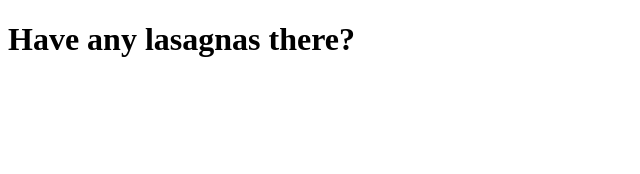
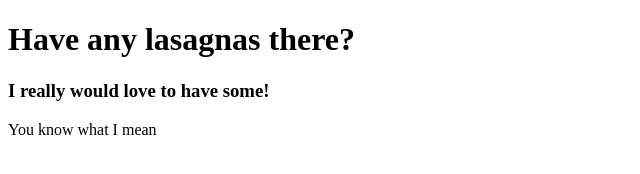
Before and after one commit to Mr-Tiago/coursera-test, a plain HTML site: page site/index.html in a window 1280 px wide. Shown: the whole page, without its empty margins (0-640 px from the left). Drawn offline with Linux system fonts and the light colour scheme.

Commit message:
Added a small sentence with a different tag.

```diff
--- a/site/index.html
+++ b/site/index.html
@@ -5,5 +5,7 @@
 </head>
 <body>
 	<h1>Have any lasagnas there?</h1>
+	<h3>I really would love to have some!</h3>
+	<p>You know what I mean</p>
 </body>
 </html>
```
